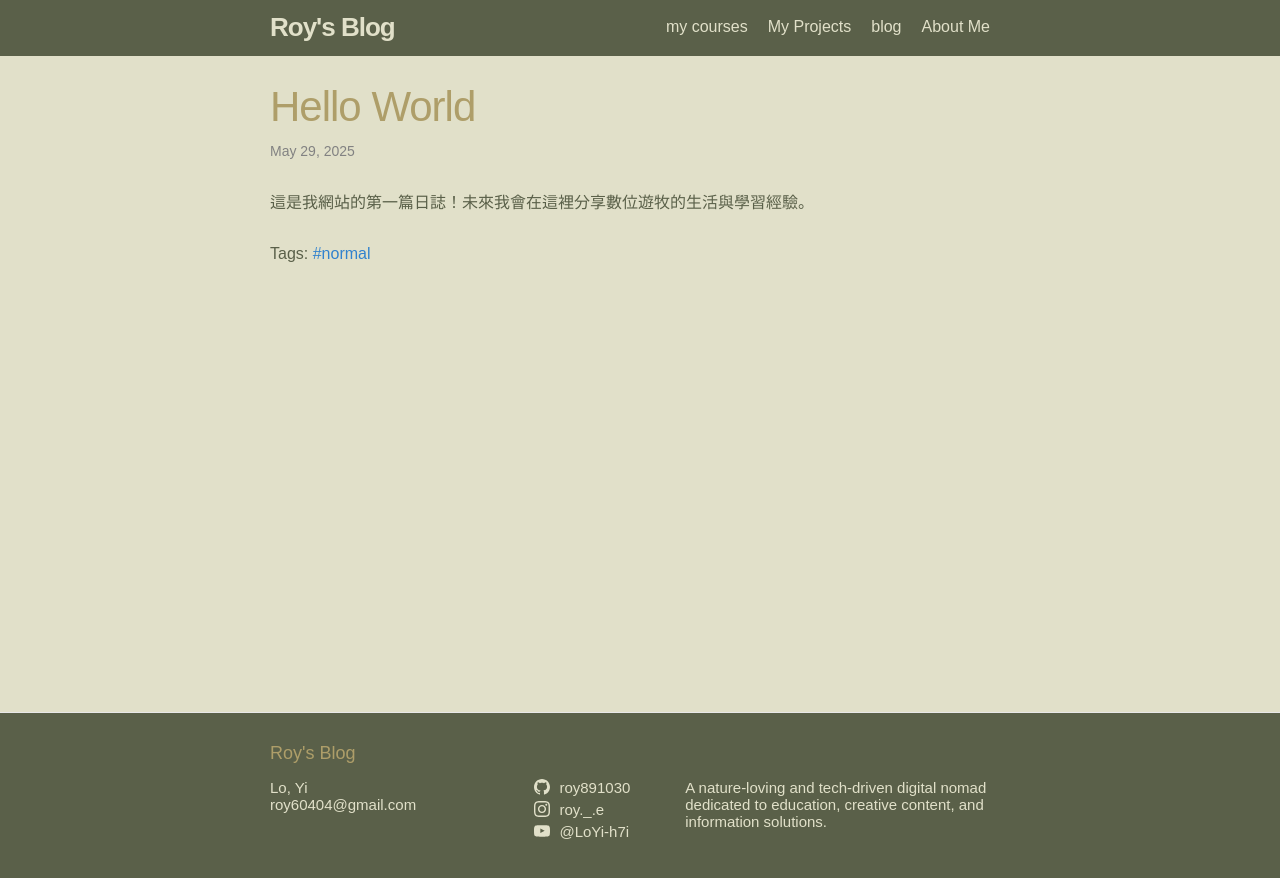
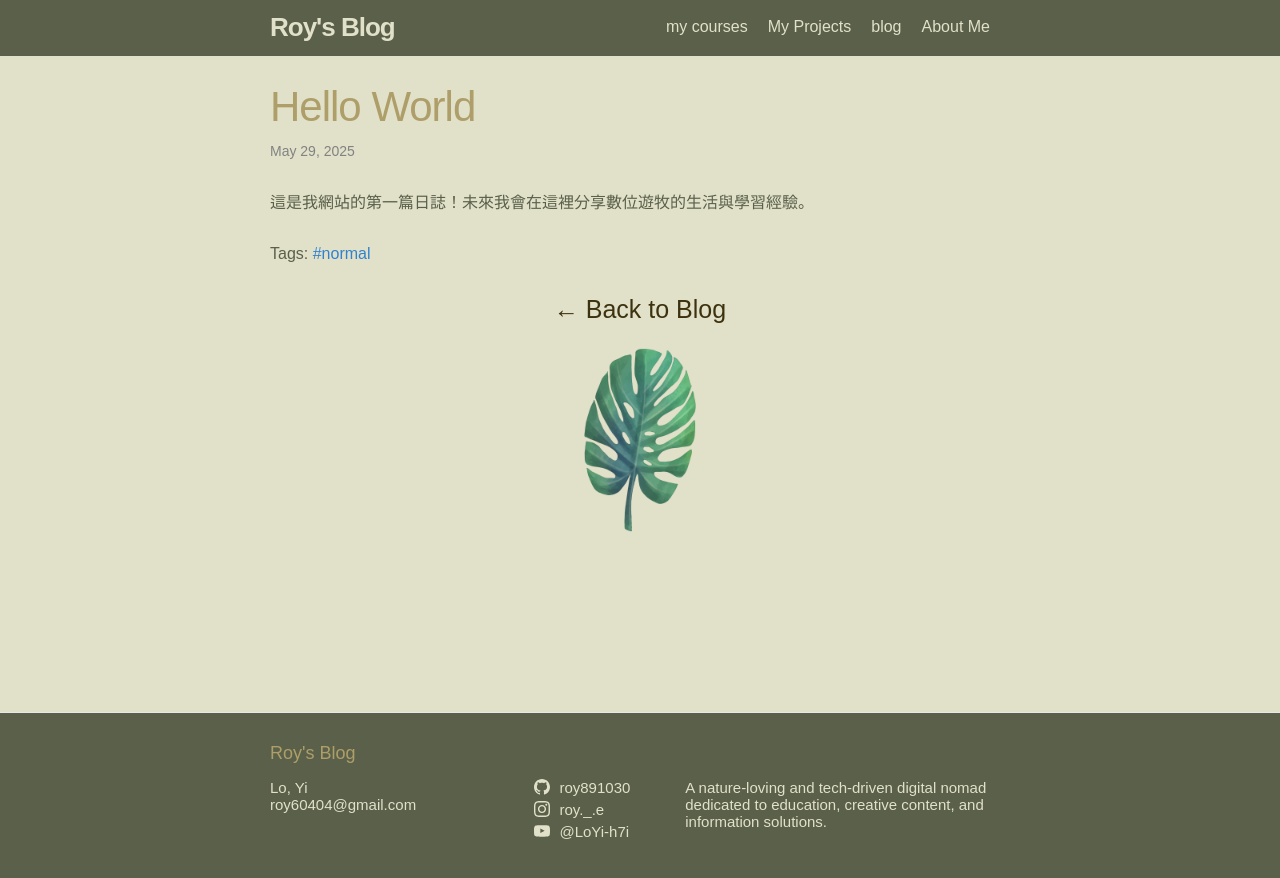
Before and after one commit to roy891030/roy891030.github.io, a Jekyll site: the page built from _posts/2025-05-29-hello-world.md, in a window 1280 px wide. Shown: the top 878 px of the page. Built offline with Jekyll 4.4.1, drawn with Linux system fonts in a browser that asks for light colours; some web fonts are replaced.

Commit message:
加了個葉子跟back to blog連結

```diff
--- a/_layouts/post.html
+++ b/_layouts/post.html
@@ -34,3 +34,11 @@ layout: default
 
   <a class="u-url" href="{{ page.url | relative_url }}" hidden></a>
 </article>
+
+
+<div style="margin-top: 2rem; text-align: center;">
+  <a href="{{ '/blog/' | relative_url }}" style="color: #3D3210; font-size: 25px;">← Back to Blog</a>
+  <div style="margin-top: 1rem;">
+    <img src="{{ '/assets/images/monstera.png' | relative_url }}" alt="monstera" style="max-width: 200px; opacity: 0.85;">
+  </div>
+</div>
```
Also changed, not shown: assets/images/monstera.png (added).
